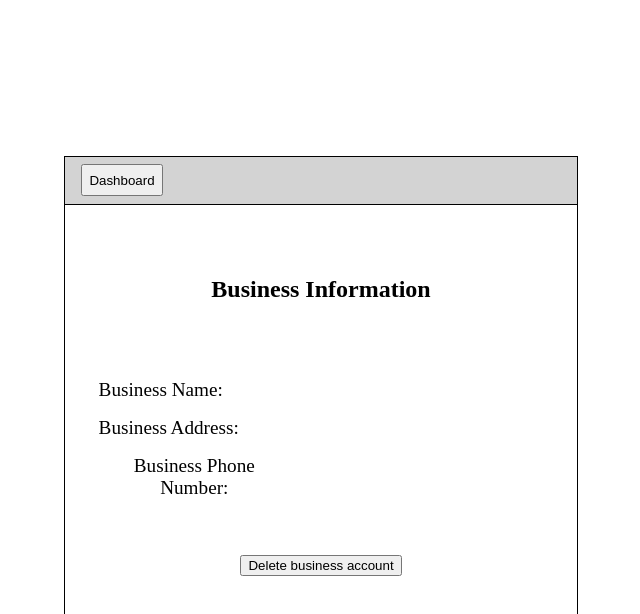
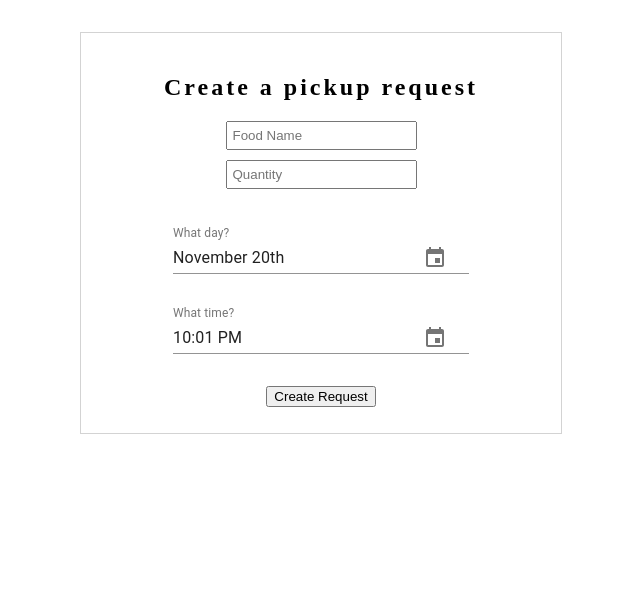
Before and after one commit to buildweek-replate/front-end, a React (Create React App) app in the folder replate/: page /create-a-request in a window 1280 px wide. Shown: the top 614 px of the page, without its empty margins (319-959 px from the left). Built offline with nearby package versions, Linux system fonts and the light colour scheme; no server answers; a web font is replaced by a local one.

Commit message:
added date and time fields

```diff
--- a/replate/src/App.js
+++ b/replate/src/App.js
@@ -18,7 +18,7 @@ function App() {
   return (
     <div className="App">
 
-<BusinessProfile />
+<BusinessPickUp />
 
     </div>
   );
--- a/replate/src/components/business/BusinessPickup.js
+++ b/replate/src/components/business/BusinessPickup.js
@@ -2,10 +2,12 @@ import React, { useState, useEffect } from "react";
 import { withFormik, Form, Field } from "formik";
 import axios from "axios";
 import styled from "styled-components";
-
-
-
-
+import DateFnsUtils from "@date-io/date-fns";
+import {
+  MuiPickersUtilsProvider,
+  KeyboardTimePicker,
+  KeyboardDatePicker
+} from "@material-ui/pickers";
 
 const FormStyles = styled.div`
   display: flex;
@@ -19,7 +21,7 @@ const FormStyles = styled.div`
     justify-content: center;
     align-items: center;
     width: 30rem;
-    height: 15rem;
+    height: 25rem;
     margin: 2rem;
     border: 1px solid lightgrey;
 
@@ -45,16 +47,23 @@ const FormStyles = styled.div`
         margin: 10px;
       }
     }
+
+    .date-container {
+      margin: 1rem;
+
+      .pickerField {
+        margin: 1rem;
+      }
+
+    }
   }
 
   .return-main-container {
-
     .return-outer-container {
       border: 1px solid black;
       background: lightgrey;
       margin: 1rem;
       .return-inner-container {
-
         display: flex;
         flex-direction: row;
         justify-content: space-around;
@@ -69,11 +78,13 @@ const FormStyles = styled.div`
   }
 `;
 
-
-
 const BusinessPickup = ({ status }) => {
   const [entries, setEntries] = useState([]);
+  const [selectedDate, setSelectedDate] = useState();
 
+  const handleDateChange = date => {
+    setSelectedDate(date);
+  };
 
   useEffect(() => {
     status && setEntries(entries => [...entries, status]);
@@ -86,7 +97,6 @@ const BusinessPickup = ({ status }) => {
           <label className="formLabel">Create a pickup request</label>
 
           <Field
-
             className="formField"
             type="text"
             name="food"
@@ -94,19 +104,33 @@ const BusinessPickup = ({ status }) => {
           />
 
           <Field
-
             className="formField"
             type="number"
             name="quantity"
             placeholder="Quantity"
           />
 
-
+          <div className="date-container">
+            <MuiPickersUtilsProvider utils={DateFnsUtils}>
+              <Field
+              className="pickerField"
+                label="What day?"
+                value={selectedDate}
+                onChange={handleDateChange}
+                component={KeyboardDatePicker}
+              />
+              <Field
+              className="pickerField"
+                label="What time?"
+                value={selectedDate}
+                onChange={handleDateChange}
+                component={KeyboardTimePicker}
+              />
+            </MuiPickersUtilsProvider>
+          </div>
 
           <button as="button">Create Request</button>
         </Form>
-
-
 
         <div className="return-main-container">
           {entries.map(e => (
@@ -128,7 +152,6 @@ const FormikBusinessPickup = withFormik({
     return {
       food: food || "",
       quantity: quantity || ""
-
     };
   },
 
--- a/replate/src/components/business/BusinessProfile.js
+++ b/replate/src/components/business/BusinessProfile.js
@@ -100,7 +100,7 @@ const BusinessProfileStyles = styled.div`
 
 
 
-const BusinessProfile = props => {
+const BusinessProfile = () => {
 
 
     const [businessUser, setBusinessUser] = useState([])
```
